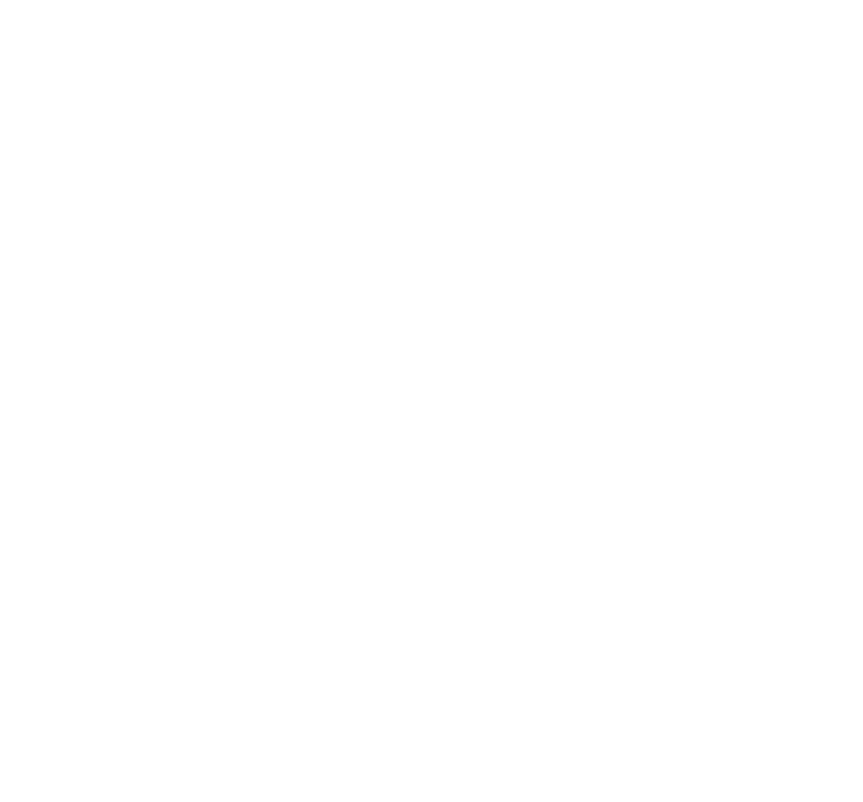
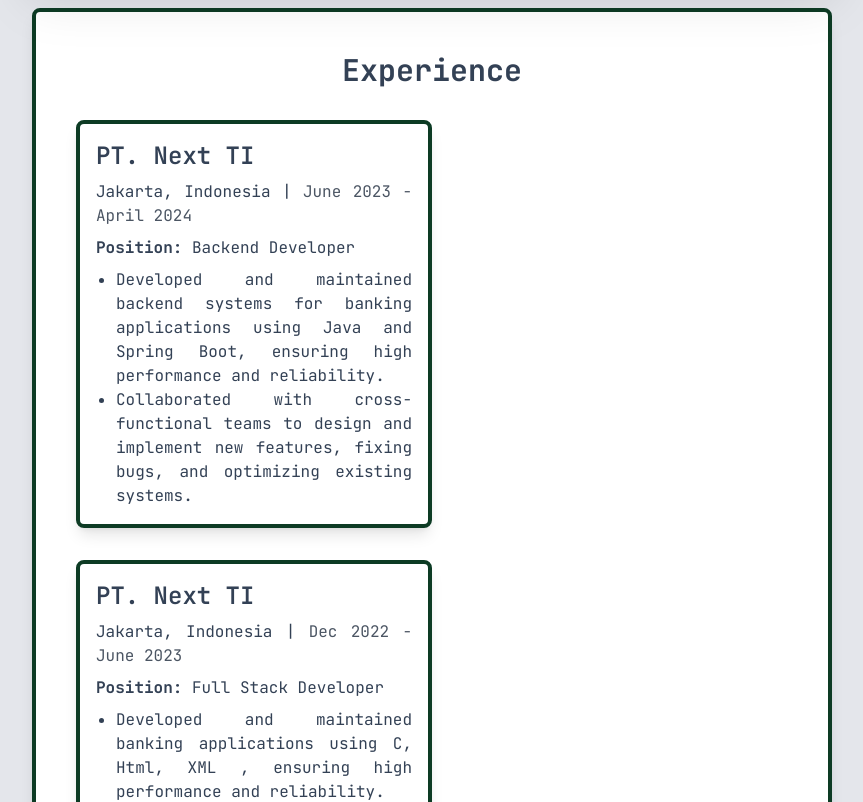
Before and after one commit to zainnn21/Portfolio, a Next.js app: page / in a window 1280 px wide. Shown: the part 1120-1922 px from the top of the page, without its empty margins (208-1071 px from the left). Before the commit the page ends 1048 px from the top, so only its background shows below. Built offline with nearby package versions, Linux system fonts and the light colour scheme.

Commit message:
add experience

```diff
--- /dev/null
+++ b/app/components/elements/ExperienceCards/index.tsx
@@ -0,0 +1,37 @@
+import React from "react";
+
+interface ExperienceCardsProps {
+  cardVariant: string;
+  TitleCard: string;
+  Location: string;
+  Date: string;
+  Position: string;
+  Responsibilities: string[];
+}
+
+const ExperienceCards: React.FC<ExperienceCardsProps> = (props) => {
+  const { cardVariant, TitleCard, Location, Date, Position, Responsibilities } = props;
+  return (
+    <div className={`mt-8 flex flex-col gap-6 w-1/2 border-4 border-[#0d3b24] rounded-lg shadow-lg transition-transform hover:scale-105 hover:shadow-2xl ease-in-out duration-500  ${cardVariant}">`}>
+        <div className="flex flex-col gap-2 m-4 text-justify">
+          <h2 className="text-2xl font-semibold">{TitleCard}</h2>
+          <p>
+            {Location} <span>|</span>{" "}
+            <span className="text-gray-600">{Date}</span>
+          </p>
+          <p>
+            <span className="font-bold">Position:</span> {Position}
+          </p>
+          <ul>
+            {Responsibilities.map((responsibility) => (
+              <li key={responsibility} className="list-disc ml-5">
+                {responsibility}
+              </li>
+            ))}
+          </ul>
+        </div>
+      </div>
+
+  );
+};
+export default ExperienceCards;
--- /dev/null
+++ b/app/components/layout/experience.tsx
@@ -0,0 +1,24 @@
+import ExperienceCards from "../elements/ExperienceCards";
+import { experienceData } from "../../data/experienceData";
+
+const Experience = () => {
+  return (
+    <div className="w-full flex items-center justify-center bg-[#e4e6eb]">
+      <div className="md:mx-60 bg-white p-10 rounded-lg shadow-lg w- border-4 border-[#0d3b24] ">
+        <h1 className="text-3xl font-bold text-center">Experience</h1>
+        {experienceData.map((exp) => (
+          <ExperienceCards
+            key={exp.id}
+            TitleCard={exp.title}
+            Location={exp.location}
+            Date={exp.date}
+            Position={exp.position}
+            Responsibilities={exp.responsibilities}
+            cardVariant={exp.varianCard}
+          />
+        ))}
+      </div>
+    </div>
+  );
+};
+export default Experience;
--- a/app/components/layout/navbar.tsx
+++ b/app/components/layout/navbar.tsx
@@ -34,7 +34,7 @@
             </li>
           </ul>
         </div>
-        <div className="flex items-center gap-5 mr-6 ">
+        <div className="flex items-center gap-8 mr-6 ">
           <button onClick={openLinkedIn}>
             <svg
               xmlns="http://www.w3.org/2000/svg"
--- /dev/null
+++ b/app/data/experienceData.js
@@ -0,0 +1,37 @@
+export const experienceData = [
+  {
+    id: 1,
+    title: "PT. Next TI",
+    location: "Jakarta, Indonesia",
+    date: "June 2023 - April 2024",
+    position: "Backend Developer",
+    varianCard: "justify-start",
+    responsibilities: [
+      "Developed and maintained backend systems for banking applications using Java and Spring Boot, ensuring high performance and reliability.",
+      "Collaborated with cross-functional teams to design and implement new features, fixing bugs, and optimizing existing systems.",
+    ],
+  },
+    {
+      id: 2,
+      title: "PT. Next TI",
+      location: "Jakarta, Indonesia",
+      date: "Dec 2022 - June 2023",
+      position: "Full Stack Developer",
+      varianCard: "justify-end",
+      responsibilities: [
+        "Developed and maintained banking applications using C, Html, XML , ensuring high performance and reliability.",
+        "Collaborated with cross-functional teams to design and implement new features, fixing bugs, and optimizing existing systems.",
+      ],
+    },
+    {
+      id: 3,
+      title: "Freelance",
+      location: "Jakarta, Indonesia",
+      date: "March 2022 - Apr 2022",
+      position: "Zoom Operator",
+      varianCard: "justify-start",
+      responsibilities: [
+        "Managed and operated Zoom meetings for various clients, ensuring smooth and professional virtual events.",
+      ],
+    },
+];
--- a/app/page.tsx
+++ b/app/page.tsx
@@ -1,13 +1,15 @@
 import Background from "./components/layout/background";
 import Hero from "./components/layout/hero";
 import NavBar from "./components/layout/navbar";
+import Experience from "./components/layout/experience";
 
 export default function Home() {
   return (
-    <div className="w-full min-h-screen overflow-x-hidden bg-[#e4e6eb] font-jetbrains gap-10">
+    <div className="w-full min-h-screen overflow-x-hidden bg-[#e4e6eb] font-jetbrains gap-10 text-slate-700 flex flex-col">
       {/* <Background /> */}
       <NavBar />
       <Hero />
+      <Experience />
     </div>
   );
 }
```
